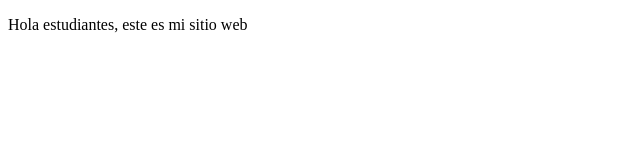
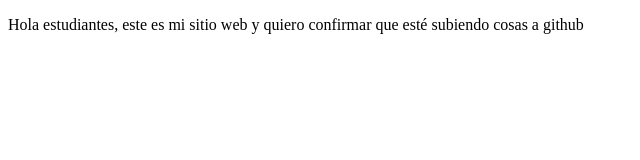
Before and after one commit to thinkaplo/DemoCurso, a plain HTML site: page Index.html in a window 1280 px wide. Shown: the whole page, without its empty margins (0-640 px from the left). Drawn offline with Linux system fonts and the light colour scheme.

Commit message:
cambios a primer html

```diff
--- a/Index.html
+++ b/Index.html
@@ -7,7 +7,7 @@
     <title>Hola mundo</title>
 </head>
 <body>
-    <p>Hola estudiantes, este es mi sitio web</p>
+    <p>Hola estudiantes, este es mi sitio web y quiero confirmar que esté subiendo cosas a github</p>
 
 </body>
 </html>
```
